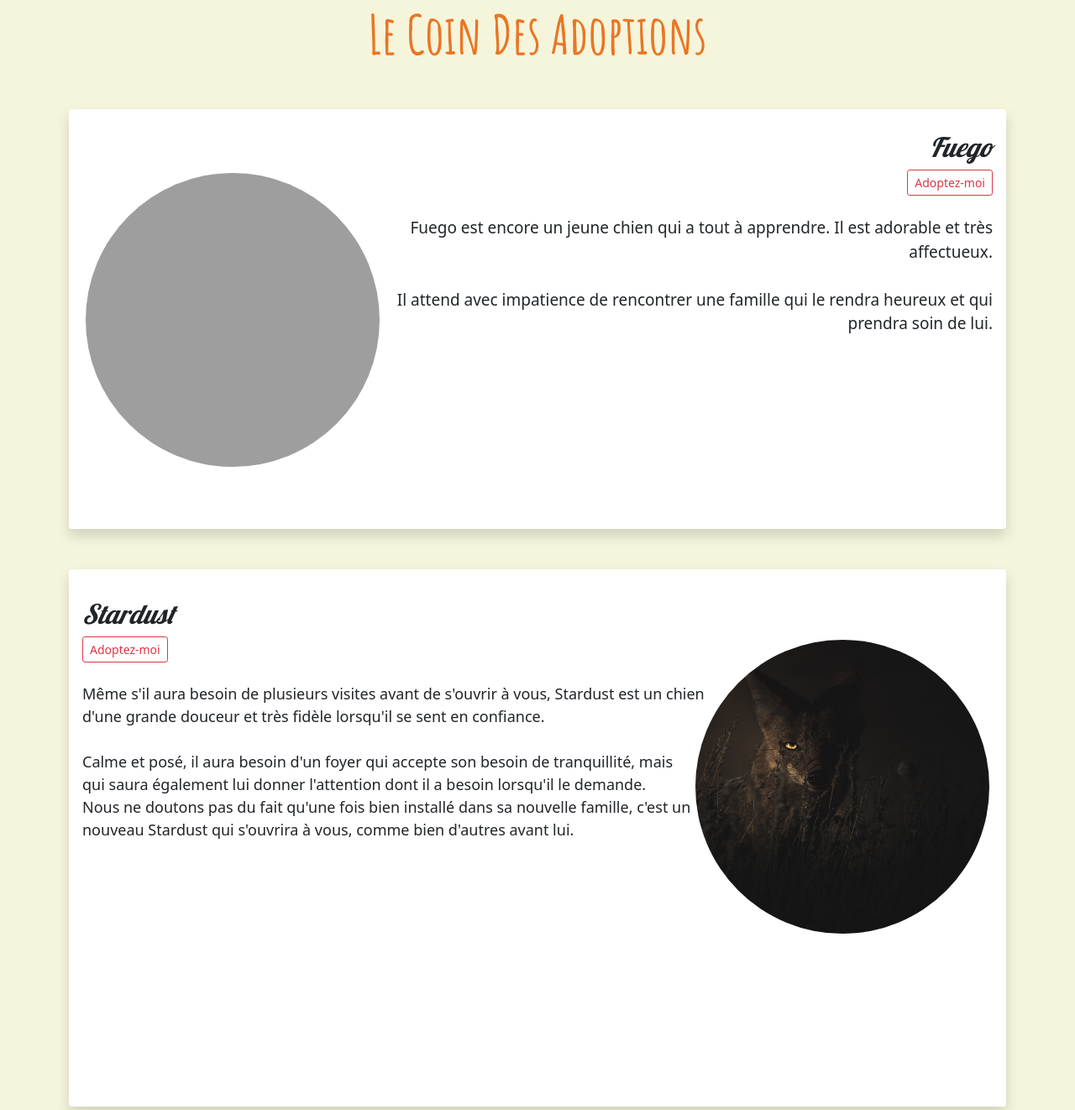
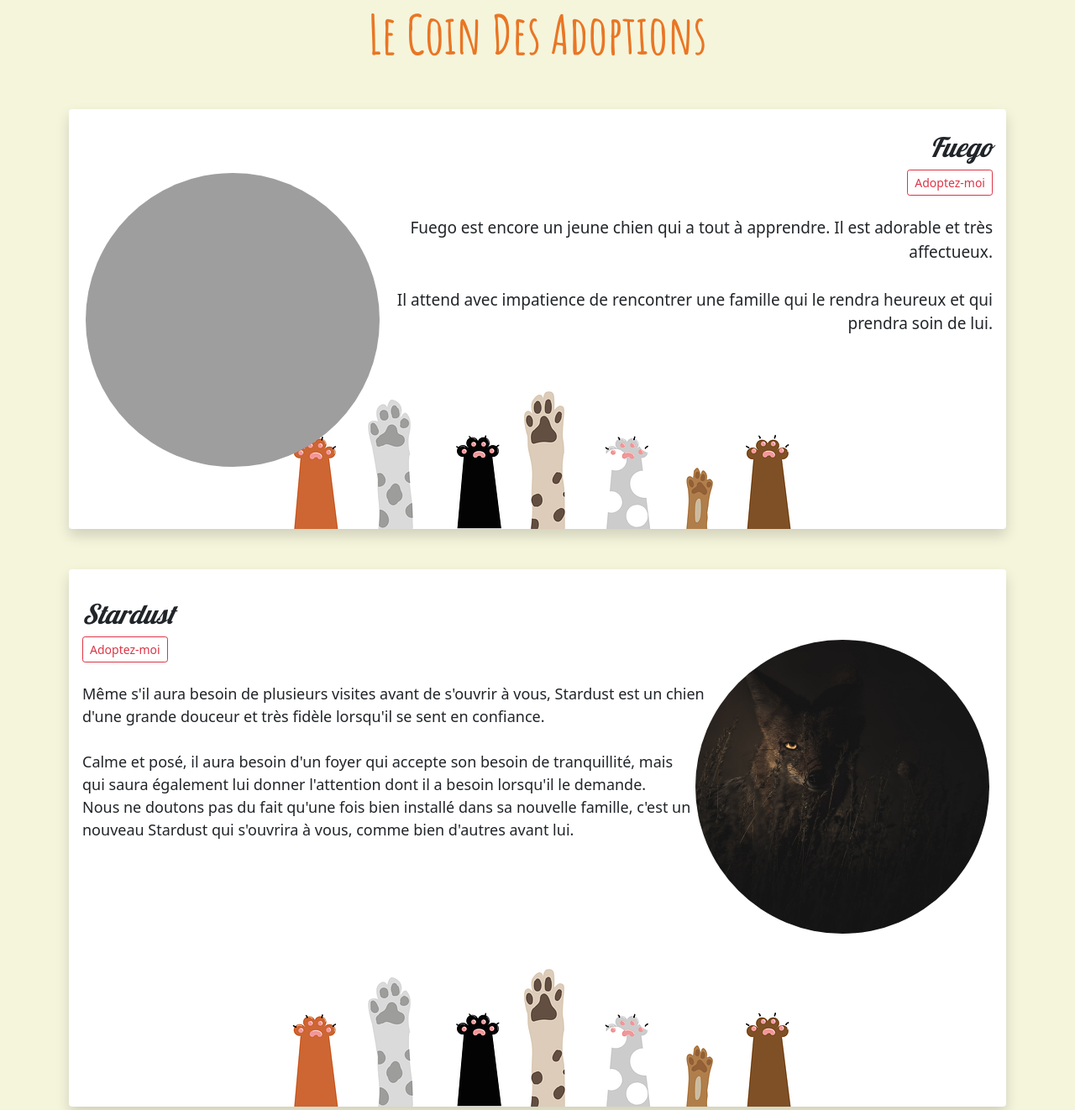
Before and after one commit to MaxenceJ29/Eval1, a plain HTML site: page index.html in a window 1280 px wide. Shown: the part 1050-2372 px from the top of the page at 84% size. Drawn offline with nearby package versions, Linux system fonts and the light colour scheme; the site is published under a folder, as on GitHub Pages, so addresses that start at the root find nothing; a web font is replaced by a local one.

Commit message:
Update style.css

```diff
--- a/style.css
+++ b/style.css
@@ -89,7 +89,7 @@ p{
     height: 680px;
     width: auto;
     background-position: bottom;
-    background-image: url(/Media/paws.png);
+    background-image: url(Media/paws.png);
     background-position: center bottom;
     background-repeat: no-repeat;
 }
@@ -109,7 +109,7 @@ p{
     height: 500px;
     width: auto;
     margin-top: 50px;
-    background-image: url(/Media/paws.png);
+    background-image: url(Media/paws.png);
     background-position: center bottom;
     background-repeat: no-repeat;
 }
@@ -117,7 +117,7 @@ p{
     height: 550px;
     width: auto;
     margin-top: 50px;
-    background-image: url(/Media/paws.png);
+    background-image: url(Media/paws.png);
     background-position: center bottom;
     background-repeat: no-repeat;
 }
```
